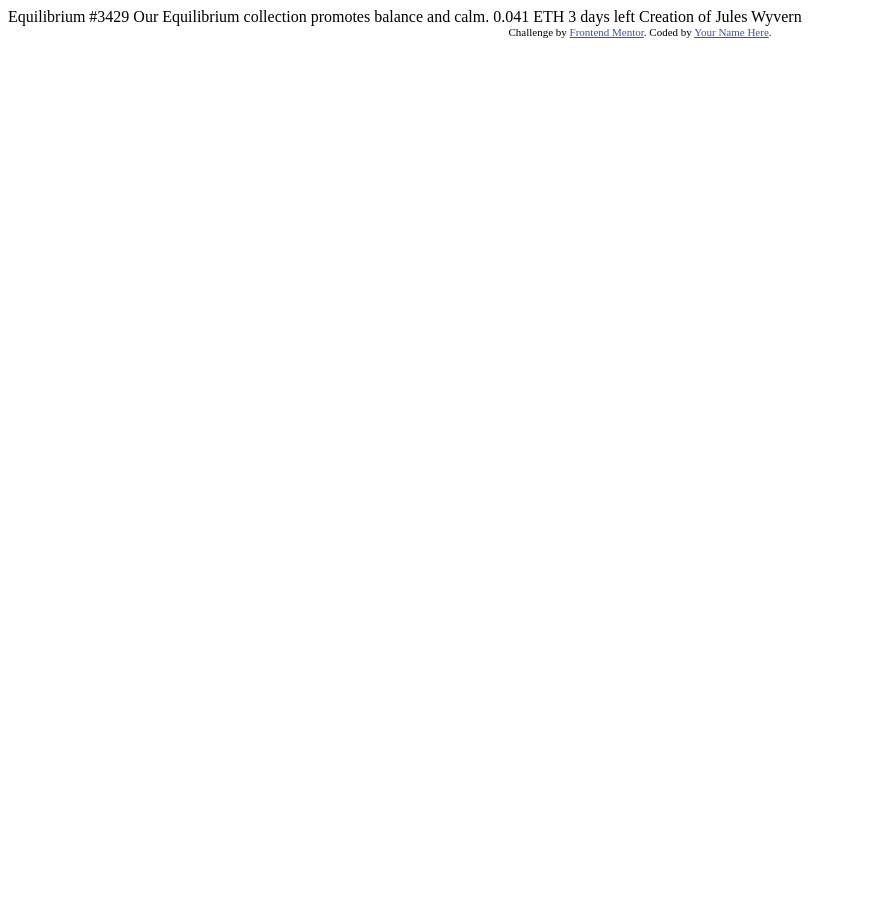
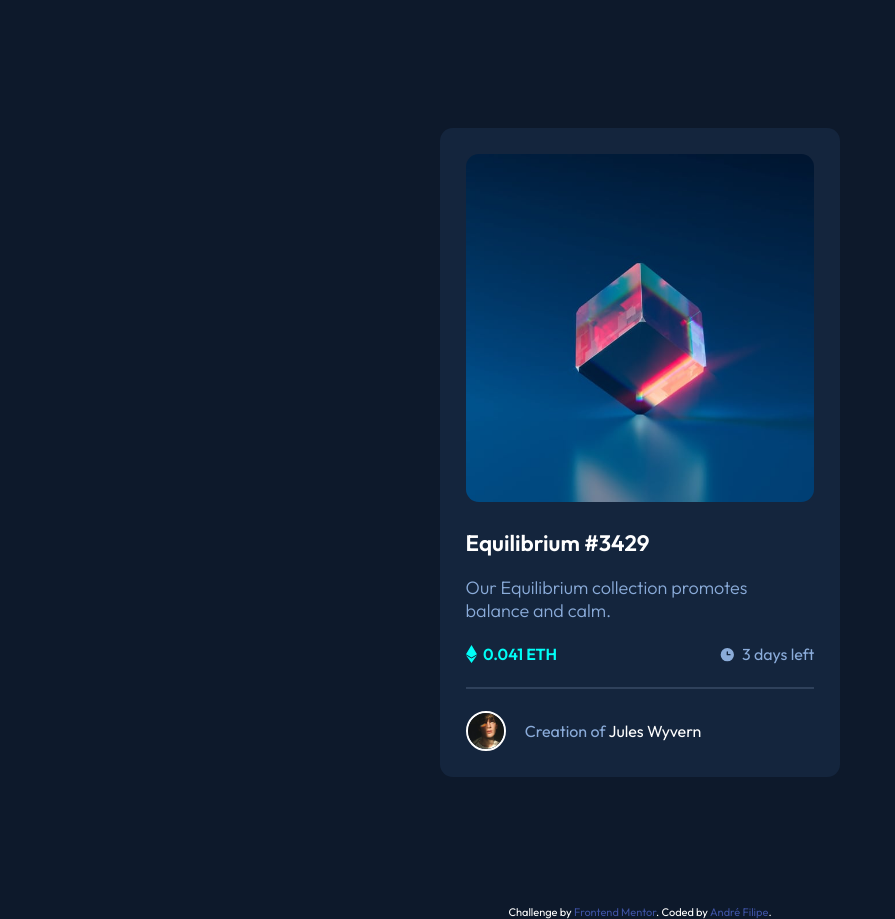
Before and after one commit to EuTechT/nft-preview-card-component-main, a plain HTML site: page index.html in a window 1280 px wide. Shown: the whole page, without its empty margins (0-895 px from the left). Before the commit the page ends 800 px from the top, so only its background shows below. Drawn offline with Linux system fonts and the light colour scheme.

Commit message:
Challenge completed

```diff
--- a/index.html
+++ b/index.html
@@ -4,8 +4,13 @@
   <meta charset="UTF-8">
   <meta name="viewport" content="width=device-width, initial-scale=1.0"> <!-- displays site properly based on user's device -->
 
-  <link rel="icon" type="image/png" sizes="32x32" href="./images/favicon-32x32.png">
+  <link rel="icon" type="image/png" sizes="32x32" href="./src/images/favicon-32x32.png">
 
+  <link rel="preconnect" href="https://fonts.googleapis.com">
+  <link rel="preconnect" href="https://fonts.gstatic.com" crossorigin>
+  <link href="https://fonts.googleapis.com/css2?family=Outfit:wght@300;400;600&display=swap" rel="stylesheet">
+
+  <link rel="stylesheet" href="./src/styles/styles.css">
   <title>Frontend Mentor | NFT preview card component</title>
 
   <!-- Feel free to remove these styles or customise in your own stylesheet 👍 -->
@@ -16,18 +21,45 @@
 </head>
 <body>
 
-  Equilibrium #3429
-
-  Our Equilibrium collection promotes balance and calm.
-
-  0.041 ETH
-  3 days left
-
-  Creation of Jules Wyvern
+  <div class="card">
+    <div class="img">
+      <img src="./src/images/image-equilibrium.jpg" alt="Image Equilibrium">
+      <div class="view">
+        <img src="./src/images/icon-view.svg" alt="Icon view">
+      </div>
+    </div>
+    <div class="card__info">
+      <div class="card__desc">
+        <a href="#"><h1 class="title">Equilibrium #3429</h1></a>
+        <p class="paragraph">
+          Our Equilibrium collection promotes balance and calm.
+        </p>
+      </div>
+      <div class="card__details">
+        <div class="card__ethereum">
+          <img src="./src/images/icon-ethereum.svg" alt="Ethereum">
+          <strong>
+            0.041 ETH
+          </strong>
+        </div>
+        <div class="card__clock">
+          <img src="./src/images/icon-clock.svg" alt="">
+          <span>
+            3 days left
+          </span>
+        </div>
+      </div>
+      <hr>
+      <div class="card__profile">
+        <img src="./src/images/image-avatar.png" alt="Avatar">
+        <p>Creation of <a href="#">Jules Wyvern</a></p>
+      </div>
+    </div>
+  </div>
 
   <div class="attribution">
     Challenge by <a href="https://www.frontendmentor.io?ref=challenge" target="_blank">Frontend Mentor</a>.
-    Coded by <a href="#">Your Name Here</a>.
+    Coded by <a href="https://github.com/EuTechT" target="_blank">André Filipe</a>.
   </div>
 </body>
 </html>
--- /dev/null
+++ b/src/styles/styles.css
@@ -0,0 +1,186 @@
+:root {
+    --primary-1: hsl(215, 51%, 70%);
+    --primary-2: hsl(178, 100%, 50%);
+    --primary-2-hover: hsla(178, 100%, 50%, 0.5);
+
+    --neutral-1: hsl(217, 54%, 11%);
+    --neutral-2: hsl(216, 50%, 16%);
+    --neutral-3: hsl(215, 32%, 27%);
+    --neutral-4: hsl(0, 0%, 100%);
+
+    --font-size-p: 18px;
+
+    --font-family-1: 'Outfit', sans-serif;
+}
+
+* {
+    margin: 0;
+    padding: 0;
+    box-sizing: border-box;
+        -webkit-box-sizing: border-box;
+        -moz-box-sizing: border-box;
+}
+
+html {
+    font-family: var(--font-family-1);
+}
+
+body {
+    background-color: var(--neutral-1);
+    padding: 0 1.2rem;
+    color: white;
+}
+
+a {
+    text-decoration: none;
+}
+
+.card {
+    width: 100%;
+    max-width: 400px;
+    margin: 8rem auto;
+    padding: 1.6rem;
+    border-radius: 0.8rem;
+    background-color: var(--neutral-2);
+}
+
+.img,
+.img img {
+    border-radius: 0.8rem;
+}
+
+.img img {
+    max-width: 100%;
+}
+
+.img {
+    position: relative;
+    cursor: pointer;
+}
+
+.view {
+    position: absolute;
+    top: 0;
+    left: 0;
+    right: 0;
+    bottom: 0;
+
+    display: flex;
+    justify-content: center;
+    align-items: center;
+
+    background-color: var(--primary-2-hover);
+
+    border-radius: 0.8rem;
+    visibility: hidden;
+}
+
+.view img {
+    max-width: 50px;
+}
+
+.img:hover .view {
+    visibility: visible;
+    transition: all 0.3s linear;
+}
+
+
+.card__desc {
+    margin: 1.4rem 0;
+}
+
+.title {
+    font-size: 1.4rem;
+    margin-bottom: 1.2rem;
+    font-weight: 600;
+    color: var(--neutral-4);
+    transition: color 0.3s linear;
+}
+
+.title:hover {
+    color: var(--primary-2);
+}
+
+.paragraph {
+    font-size: var(--font-size-p);
+    color: var(--primary-1);
+    font-weight: 300;
+}
+
+.card__details {
+    width: 100%;
+}
+
+.card__details,
+.card__ethereum,
+.card__clock {
+    display: flex;
+    justify-content: space-between;
+    align-items: center;
+}
+
+.card__details img {
+    margin-right: 0.4rem;
+}
+
+.card__ethereum strong {
+    color: var(--primary-2);
+}
+
+.card__clock span {
+    color: var(--primary-1);
+}
+
+@media (max-width: 290px) {
+    .card__details {
+        flex-direction: column;
+        align-items: flex-start;
+    }
+
+    .card__ethereum {
+        margin-bottom: 0.6rem;
+    }
+}
+
+hr {
+    height: 2px;
+    margin: 1.4rem 0;
+    background-color: var(--neutral-3);
+    border: none;
+}
+
+.card__profile {
+    display: flex;
+    align-items: center;
+}
+
+.card__profile img {
+    width: 40px;
+    border-radius: 50%;
+    border: solid 2px var(--neutral-4);
+    margin-right: 1.2rem;
+}
+
+.card__profile p {
+    color: var(--primary-1);
+}
+
+.card__profile a {
+    color: var(--neutral-4);
+}
+
+.card__profile a:hover {
+    color: var(--primary-2);
+    transition: color 0.3s linear;
+}
+
+@media (max-width: 250px){
+    .card__profile {
+        flex-direction: column;
+        justify-content: center;
+    }
+
+    .card__profile img {
+        margin: 0 0 1.2rem;
+    }
+}
```
Also changed, not shown: src/images/favicon-32x32.png (renamed from images/favicon-32x32.png), src/images/icon-clock.svg (renamed from images/icon-clock.svg), src/images/icon-ethereum.svg (renamed from images/icon-ethereum.svg), src/images/icon-view.svg (renamed from images/icon-view.svg), src/images/image-avatar.png (renamed from images/image-avatar.png), src/images/image-equilibrium.jpg (renamed from images/image-equilibrium.jpg).
